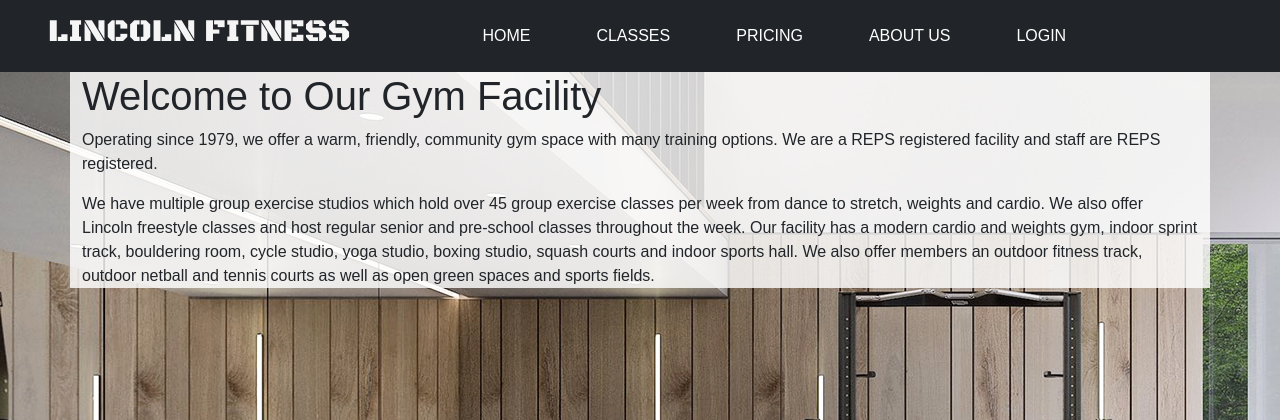
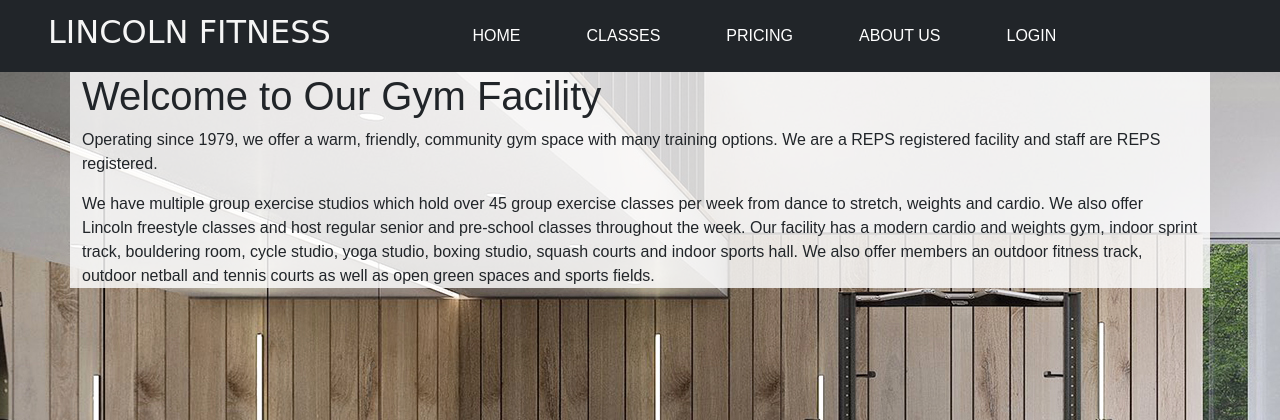
Before and after one commit to Tech-Simranpreet/GymManagementSystem, a Flask app: page /aboutus/ in a window 1280 px wide. Shown: the top 420 px of the page. Run offline with Flask 3, Linux system fonts and the light colour scheme.

Commit message:
Update base.html

```diff
--- a/templates/base.html
+++ b/templates/base.html
@@ -6,7 +6,10 @@
     <!--googlefonts-->
     <link rel="preconnect" href="https://fonts.googleapis.com">
 <link rel="preconnect" href="https://fonts.gstatic.com" crossorigin>
-<link href="https://fonts.googleapis.com/css2?family=Black+Ops+One&family=DM+Serif+Display:ital@1&family=Permanent+Marker&display=swap" rel="stylesheet">
+<link
+      href="https://fonts.googleapis.com/css2?family=Inter:ital,opsz,wght@0,14..32,100..900;1,14..32,100..900&family=Poppins:ital,wght@0,100;0,200;0,300;0,400;0,500;0,600;0,700;0,800;0,900;1,100;1,200;1,300;1,400;1,500;1,600;1,700;1,800;1,900&display=swap"
+      rel="stylesheet"
+    />
     <!--stylesheet-->
     <link rel="stylesheet" href="{{url_for('static', filename='style.css')}}">
 
```
